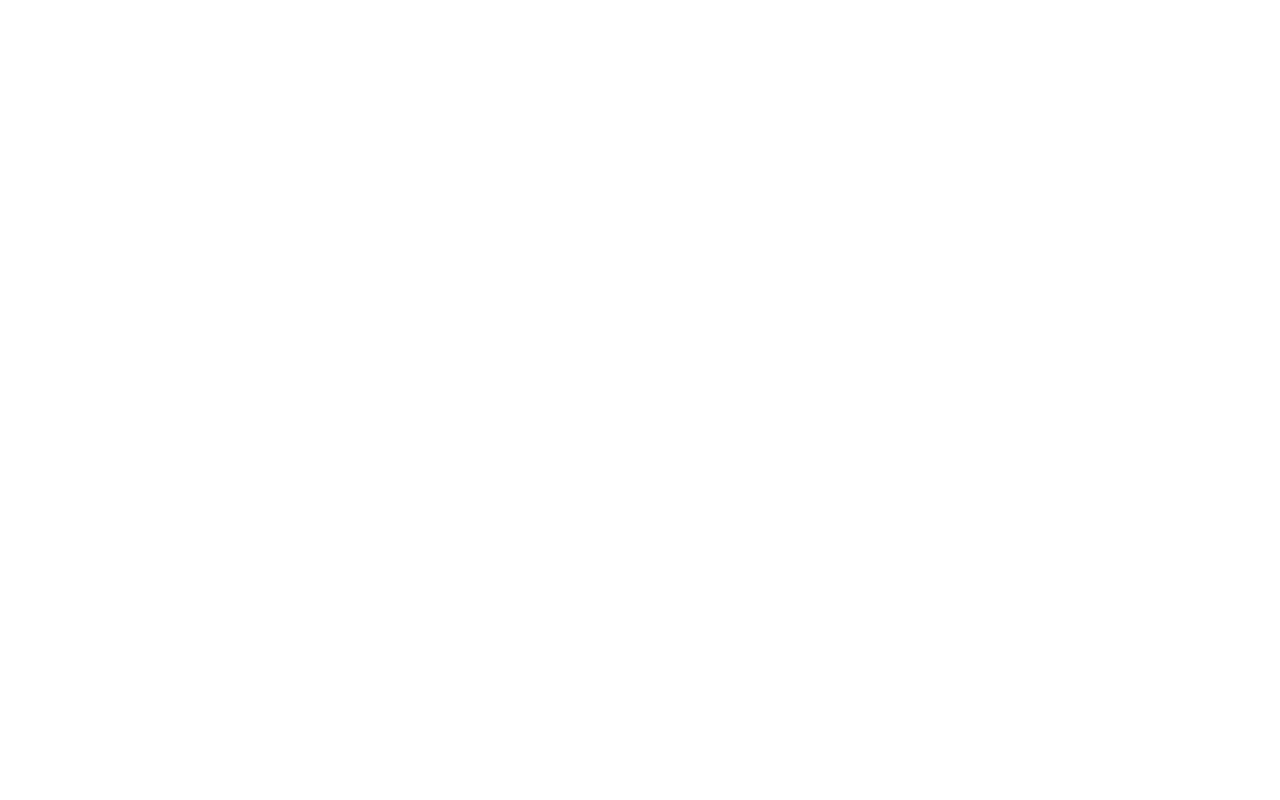
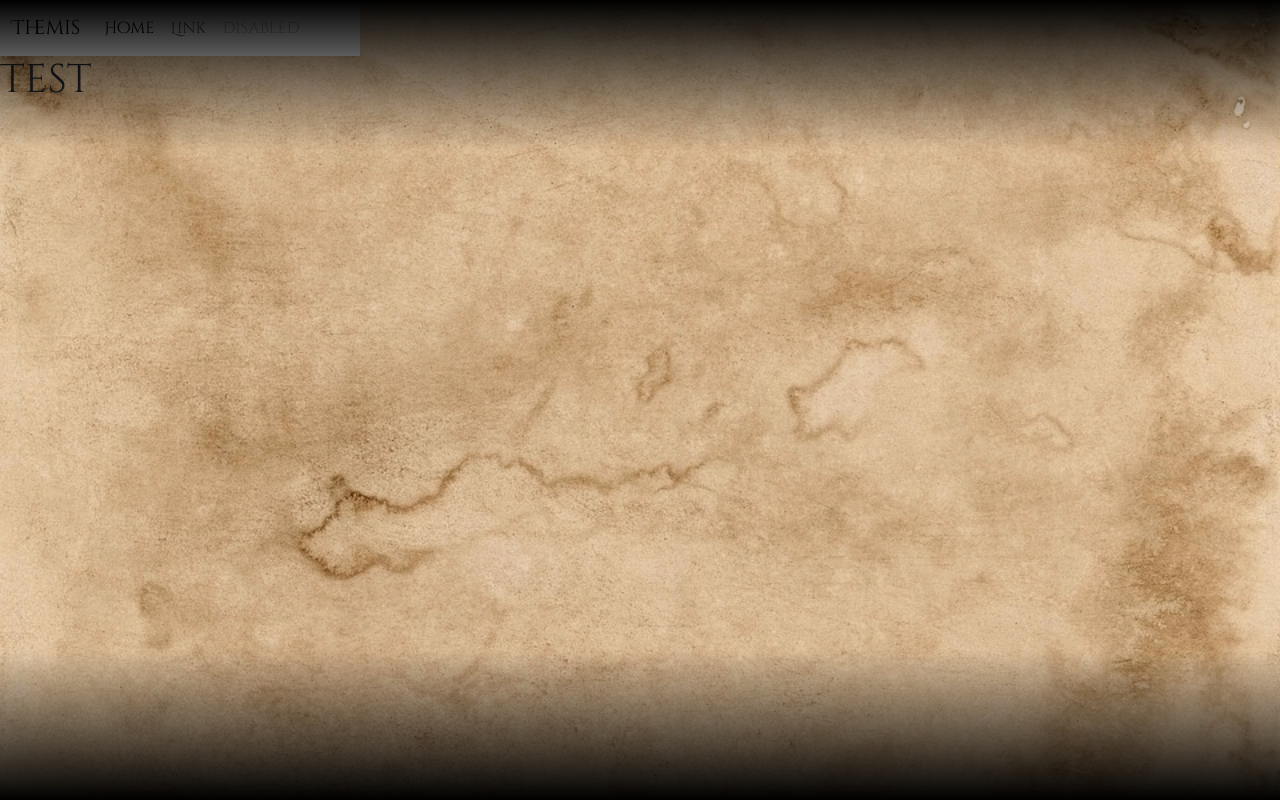
Before and after one commit to adnir-andrade/Themis-RPG-Assistant, a plain HTML site: page main.html in a window 1280 px wide. Drawn offline with nearby package versions, Linux system fonts and the light colour scheme.

Commit message:
Creating main - Starting with bootstrap

```diff
--- /dev/null
+++ b/assets/css/main.css
@@ -0,0 +1,45 @@
+/* background */
+body {
+  position: relative;
+  width: 360px;
+  height: 800px;
+
+  /* Background */
+
+  background: url(/assets/img/paper-1074136_960_720.jpg);
+  background-size: cover;
+
+  font-family: "Cinzel Decorative", cursive;
+}
+
+/* Rectangle 581 */
+.gradient {
+  position: absolute;
+  width: 360px;
+  height: 126px;
+  left: 360px;
+
+  background: linear-gradient(180deg, rgba(0, 0, 0, 0) 0%, #000000 100%);
+  background-blend-mode: overlay;
+}
+
+.rectangle {
+  height: 150px;
+  width: 100%;
+  position: fixed;
+  top: 0;
+  left: 0;
+  transform: rotate(180deg);
+}
+
+.rectangleInverted {
+  height: 150px;
+  width: 100%;
+  position: fixed;
+  bottom: 0;
+  left: 0;
+}
+
+nav {
+  background-color: #000000;
+}
--- a/main.html
+++ b/main.html
@@ -4,7 +4,63 @@
     <meta charset="UTF-8" />
     <meta http-equiv="X-UA-Compatible" content="IE=edge" />
     <meta name="viewport" content="width=device-width, initial-scale=1.0" />
-    <title>Document</title>
+    <title>Themis Project - A DM Best Friend</title>
+    <link
+      href="https://cdn.jsdelivr.net/npm/bootstrap@5.3.0-alpha2/dist/css/bootstrap.min.css"
+      rel="stylesheet"
+      integrity="sha384-aFq/bzH65dt+w6FI2ooMVUpc+21e0SRygnTpmBvdBgSdnuTN7QbdgL+OapgHtvPp"
+      crossorigin="anonymous"
+    />
+    <link rel="preconnect" href="https://fonts.googleapis.com" />
+    <link rel="preconnect" href="https://fonts.gstatic.com" crossorigin />
+    <link
+      href="https://fonts.googleapis.com/css2?family=Cinzel+Decorative:wght@400;700&display=swap"
+      rel="stylesheet"
+    />
+    <link rel="stylesheet" href="assets/css/main.css" />
   </head>
-  <body></body>
+  <body>
+    <nav class="navbar navbar-expand-lg bg-body-tertiary">
+      <div class="container-fluid">
+        <button
+          class="navbar-toggler"
+          type="button"
+          data-bs-toggle="collapse"
+          data-bs-target="#navbarTogglerDemo01"
+          aria-controls="navbarTogglerDemo01"
+          aria-expanded="false"
+          aria-label="Toggle navigation"
+        >
+          <span class="navbar-toggler-icon"></span>
+        </button>
+        <div class="collapse navbar-collapse" id="navbarTogglerDemo01">
+          <a class="navbar-brand" href="#">Themis</a>
+          <ul class="navbar-nav me-auto mb-2 mb-lg-0">
+            <li class="nav-item">
+              <a class="nav-link active" aria-current="page" href="#">Home</a>
+            </li>
+            <li class="nav-item">
+              <a class="nav-link" href="#">Link</a>
+            </li>
+            <li class="nav-item">
+              <a class="nav-link disabled">Disabled</a>
+            </li>
+          </ul>
+        </div>
+      </div>
+    </nav>
+    <div class="gradient rectangle"></div>
+    <header></header>
+
+    <h1>Test</h1>
+
+    <footer>
+      <div class="gradient rectangleInverted"></div>
+    </footer>
+    <script
+      src="https://cdn.jsdelivr.net/npm/bootstrap@5.3.0-alpha2/dist/js/bootstrap.bundle.min.js"
+      integrity="sha384-qKXV1j0HvMUeCBQ+QVp7JcfGl760yU08IQ+GpUo5hlbpg51QRiuqHAJz8+BrxE/N"
+      crossorigin="anonymous"
+    ></script>
+  </body>
 </html>
```
Also changed, not shown: assets/img/paper-1074131_960_720.jpg (added), assets/img/paper-1074132_960_720.jpg (added), assets/img/paper-1074136_960_720.jpg (added), assets/js/main.js (added).
